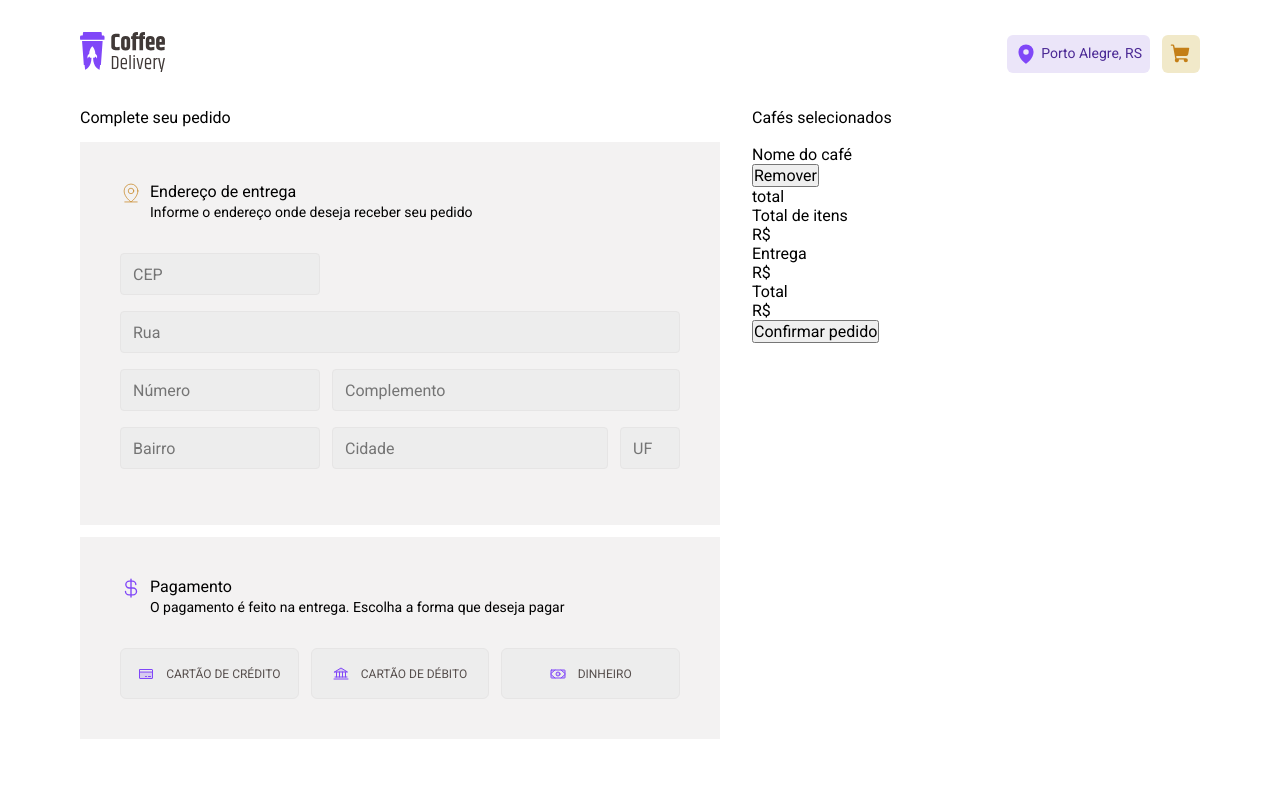
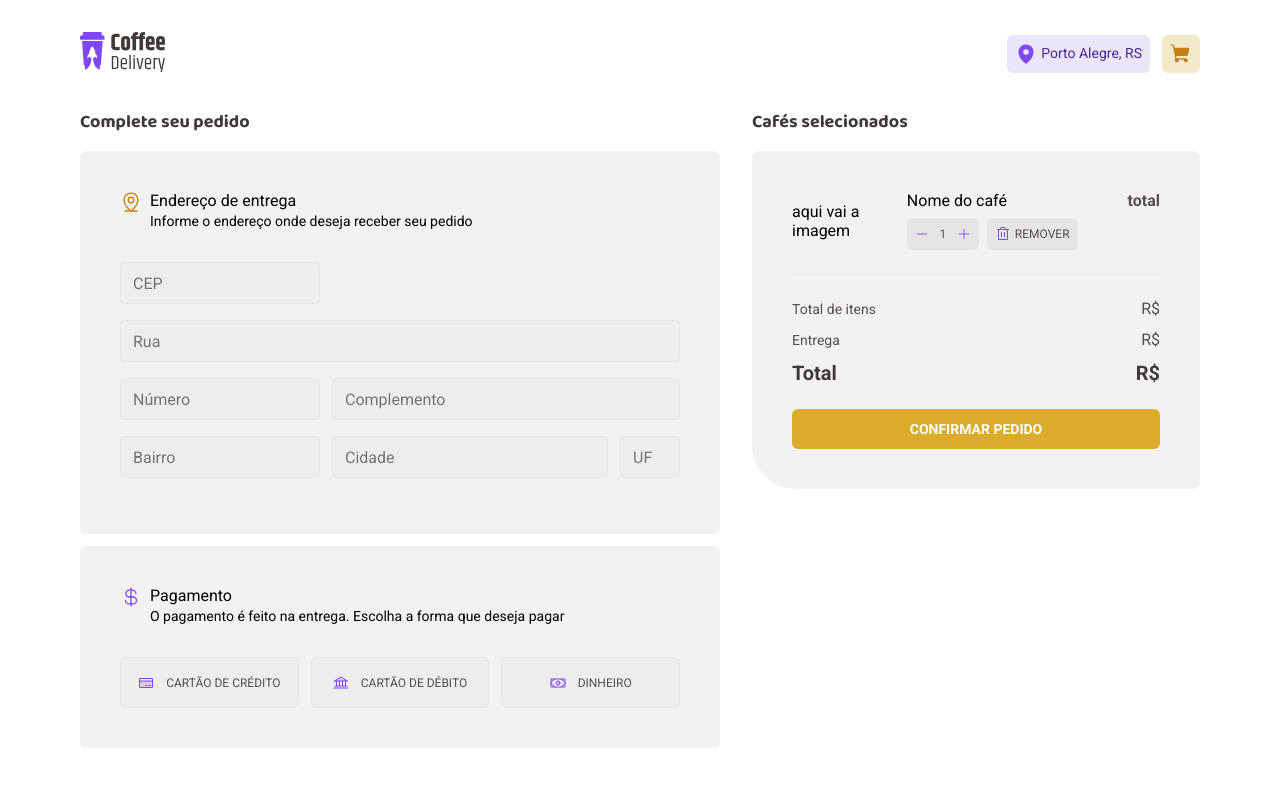
Before and after one commit to pinheiroduda/coffee-delivery-challenge-ignite, a React (Vite) app: page /order in a window 1280 px wide. Shown: the top 786 px of the page. Built offline with nearby package versions, Linux system fonts and the light colour scheme.

Commit message:
feat: styles review section

```diff
--- a/src/pages/Order/index.tsx
+++ b/src/pages/Order/index.tsx
@@ -3,18 +3,28 @@ import {
   CreditCard,
   CurrencyDollar,
   MapPinLine,
-  Money
+  Money,
+  Trash
 } from "phosphor-react";
 import { useTheme } from "styled-components";
+import { CounterButton } from "../../components/CounterButton";
 
 import {
   Address,
+  ButtonsBox,
+  ConfirmOrderButton,
+  Item,
+  ItemsDetails,
+  ItemsPriceDetails,
   OrderContainer,
   OrderSection,
   PaymentOptions,
   PaymentOptionsButton,
   PaymentSection,
-  TitleBox
+  ReviewSection,
+  SectionTitleBox,
+  TitleBox,
+  TotalDetails
 } from "./styles";
 
 export function Order() {
@@ -23,15 +33,15 @@ export function Order() {
   return (
     <OrderContainer>
       <OrderSection>
-        <p>Complete seu pedido</p>
+        <TitleBox>Complete seu pedido</TitleBox>
         <Address>
-          <TitleBox>
-            <MapPinLine size={22} weight="thin" color={theme['yellow-800']}/>
+          <SectionTitleBox>
+            <MapPinLine size={22} weight="regular" color={theme['yellow-800']}/>
             <div>
               <h2>Endereço de entrega</h2>
               <p>Informe o endereço onde deseja receber seu pedido</p>
             </div>
-          </TitleBox>
+          </SectionTitleBox>
           <form>
             <input type="number" placeholder="CEP"/>
             <input type="text"  className="fullSize" placeholder="Rua"/>
@@ -47,13 +57,13 @@ export function Order() {
           </form>
         </Address>
         <PaymentSection>
-          <TitleBox>
+          <SectionTitleBox>
             <CurrencyDollar size={22} weight="duotone" color={theme['purple-400']}/>
             <div>
               <h2>Pagamento</h2>
               <p>O pagamento é feito na entrega. Escolha a forma que deseja pagar</p>
             </div>
-          </TitleBox>
+          </SectionTitleBox>
           <PaymentOptions>
             <PaymentOptionsButton>
               <CreditCard size={16} weight="duotone" color={theme['purple-400']}/>
@@ -71,34 +81,38 @@ export function Order() {
         </PaymentSection>
       </OrderSection>
       <section>
-        <p>Cafés selecionados</p>
-        <div>
-          <div>
-            <img></img>
+        <TitleBox>Cafés selecionados</TitleBox>
+        <ReviewSection>
+          <ItemsDetails>
+            <Item>
+              <p>aqui vai a imagem</p>
               <div>
                 <p>Nome do café</p>
-               {/*counter */}
+                <ButtonsBox>
+                  <CounterButton />
                   <button>
-                <i></i>
-                Remover
+                    <Trash width={16} color={theme['purple-400']}/>
+                    <p>Remover</p>
                   </button>
+                </ButtonsBox>
               </div>
+            </Item>
               <p>total</p>
-          </div>
-          <div>
+          </ItemsDetails>
+          <ItemsPriceDetails>
             <p>Total de itens</p>
-            <p>R$</p>
-          </div>
-          <div>
+            <span>R$</span>
+          </ItemsPriceDetails>
+          <ItemsPriceDetails>
             <p>Entrega</p>
-            <p>R$</p>
-          </div>
-          <div>
+            <span>R$</span>
+          </ItemsPriceDetails>
+          <TotalDetails>
             <p>Total</p>
             <p>R$</p>
-          </div>
-          <button>Confirmar pedido</button>
-        </div>
+          </TotalDetails>
+          <ConfirmOrderButton>Confirmar pedido</ConfirmOrderButton>
+        </ReviewSection>
       </section>
     </OrderContainer>
   )
--- a/src/pages/Order/styles.ts
+++ b/src/pages/Order/styles.ts
@@ -2,7 +2,7 @@ import styled from 'styled-components';
 
 export const OrderContainer = styled.div`
   display: flex;
-  gap: 32px
+  gap: 32px;
 `
 
 export const OrderSection = styled.section`
@@ -13,6 +13,7 @@ export const OrderSection = styled.section`
 export const Address = styled.div`
   margin-top: 15px;
   padding: 40px;
+  border-radius: 6px;
   background-color: ${props => props.theme['gray-200']};
 
   form {
@@ -53,9 +54,17 @@ export const Address = styled.div`
       width: 60px;
     }
   }
-  `
+`
 
-export const TitleBox = styled.div`
+export const TitleBox = styled.p`
+  font-family: 'Baloo 2', sans-serif;
+  font-weight: 700;
+  font-size: 1.125rem;
+
+  color: ${props => props.theme['gray-800']}
+`
+
+export const SectionTitleBox = styled.div`
   display: flex;
   gap: 8px;
 
@@ -77,6 +86,7 @@ export const TitleBox = styled.div`
 export const PaymentSection =styled.div`
   margin-top: 12px;
   padding: 40px;
+  border-radius: 6px;
   background-color: ${props => props.theme['gray-200']};
 `
 export const PaymentOptions = styled.div`
@@ -103,3 +113,105 @@ export const PaymentOptionsButton = styled.button`
   font-size: 0.75rem;
   text-transform: uppercase;
 `
+
+export const ReviewSection = styled.div`
+  margin-top: 15px;
+  padding: 40px;
+  border-radius: 6px 6px 6px 44px;
+  background-color: ${props => props.theme['gray-200']};
+`
+
+export const ItemsDetails =styled.div`
+  display: flex;
+  gap: 50px;
+  margin-bottom: 24px;
+  padding-bottom: 24px;
+  border-bottom: 1px solid ${props => props.theme['gray-400']};
+
+  >p {
+    font-weight: 700;
+    line-height: 20.8px;
+    color: ${props => props.theme['gray-700']}
+  }
+`
+
+export const Item = styled.div`
+  display: flex;
+  align-items: center;
+  justify-content: space-between;
+  gap: 20px;
+
+  >div {
+    display: grid;
+    gap: 8px;
+  }
+`
+
+export const ButtonsBox = styled.div`
+  display: flex;
+  gap: 8px;
+
+  >button {
+    display: flex;
+    align-items: center;
+    padding: 8px;
+    border: none;
+    border-radius: 6px;
+    gap: 4px;
+
+    background: ${props => props.theme['gray-400']};
+
+    p {
+      font-family: 'Roboto', sans-serif;
+      font-size: 0.75rem;
+      font-weight: 400;
+      text-transform: uppercase;
+
+      color: ${props => props.theme['gray-700']}
+    }
+  }
+`
+
+export const ItemsPriceDetails = styled.div`
+  display: flex;
+  align-items: center;
+  justify-content: space-between;
+  margin-bottom: 12px;
+
+  >p {
+    font-size: 0.875rem;
+    color: ${props => props.theme['gray-700']}
+  }
+
+  >span {
+    color: ${props => props.theme['gray-700']}
+  }
+`
+
+export const TotalDetails = styled.div`
+  display: flex;
+  align-items: center;
+  justify-content: space-between;
+
+  >p {
+    font-size: 1.25rem;
+    font-weight: 700;
+    color: ${props => props.theme['gray-800']}
+  }
+`
+
+export const ConfirmOrderButton =styled.button`
+  max-width: 368px;
+  width: 100%;
+  padding: 12px 8px;
+  border: none;
+  border-radius: 6px;
+  margin-top: 24px;
+
+  text-transform: uppercase;
+  font-size: 0.875rem;
+  font-weight: 700;
+
+  background: ${props => props.theme['yellow-400']};
+  color: ${props => props.theme['white']}
+`
```
Lines whose indentation alone changed are shown as unchanged.
